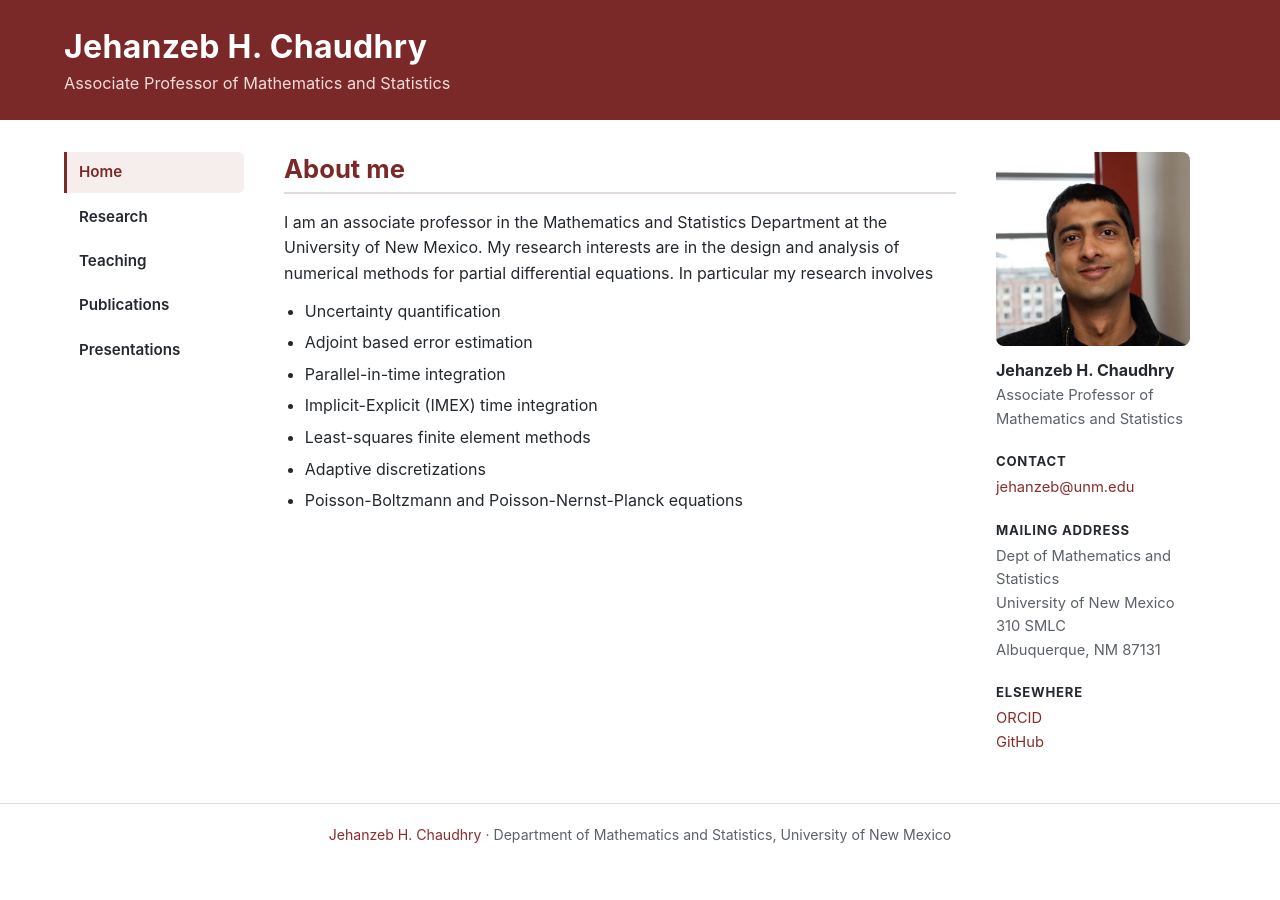
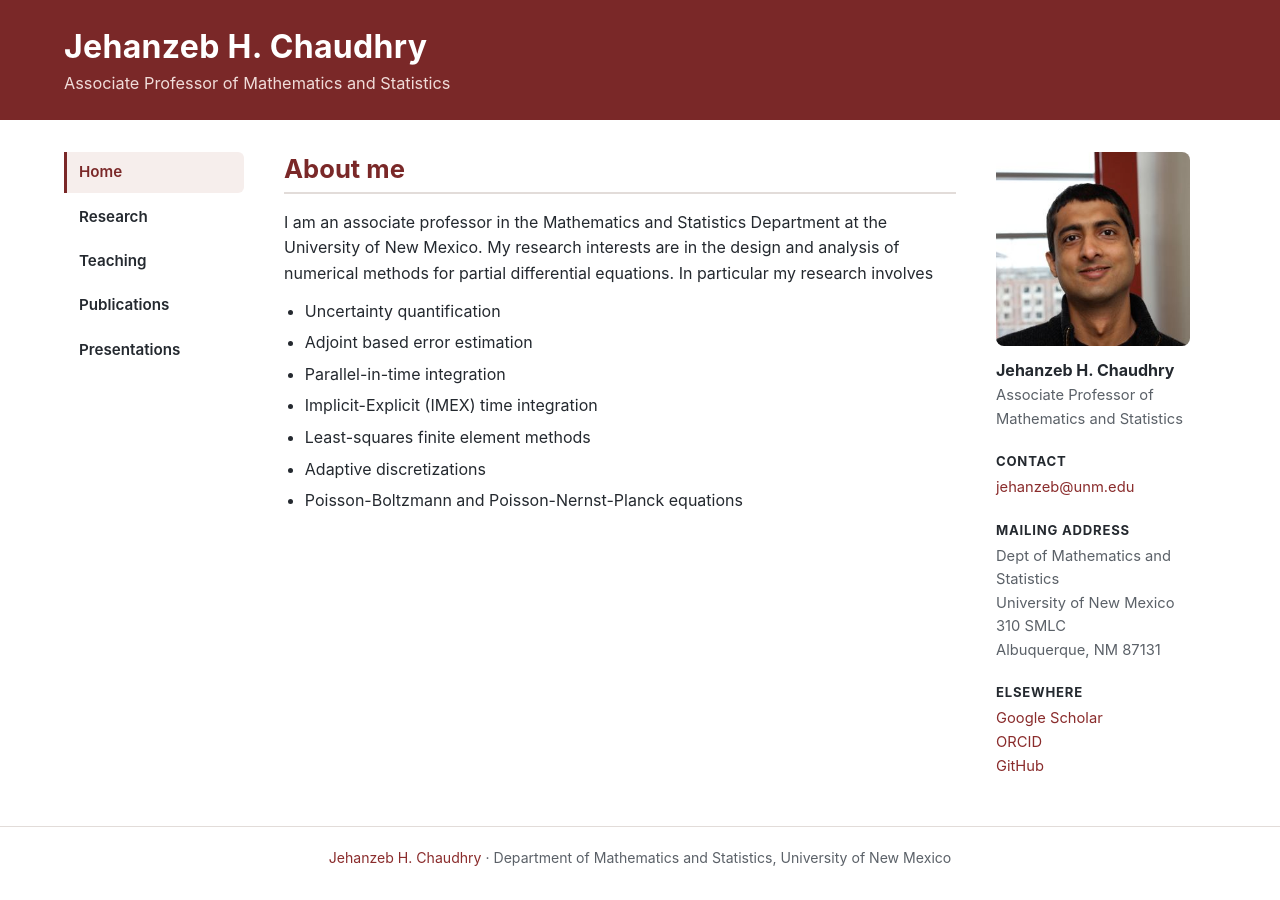
Before and after one commit to jehanzebchaudhry/jehanzebchaudhry.github.io, a Jekyll site: the page built from index.html, in a window 1280 px wide. Built offline with Jekyll 4.4.1, drawn with Linux system fonts in a browser that asks for light colours.

Commit message:
Add Google Scholar link
Co-Authored-By: Claude Opus 5.5 <noreply@anthropic.com>
Claude-Session: https://claude.ai/code/session_016yXjT5jzQdsQ4iMW2B21qR

```diff
--- a/_data/profiles.yml
+++ b/_data/profiles.yml
@@ -1,5 +1,7 @@
 # Links shown under "Elsewhere" in the side column on every page.
 
+- title: Google Scholar
+  url: "https://scholar.google.com/citations?user=EYOgO5MAAAAJ"
 - title: ORCID
   url: https://orcid.org/0000-0002-6484-4072
 - title: GitHub
```
